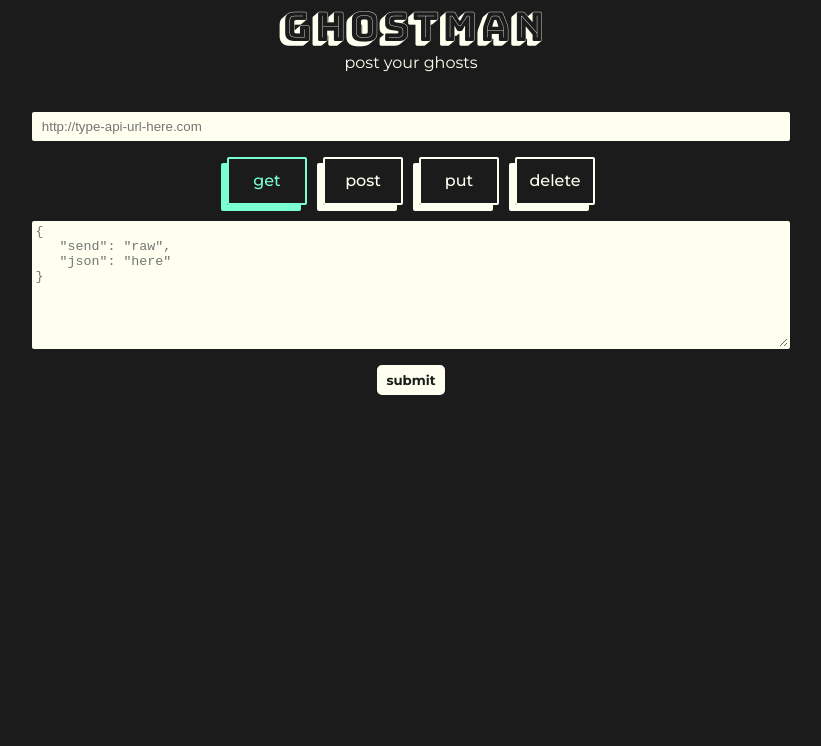
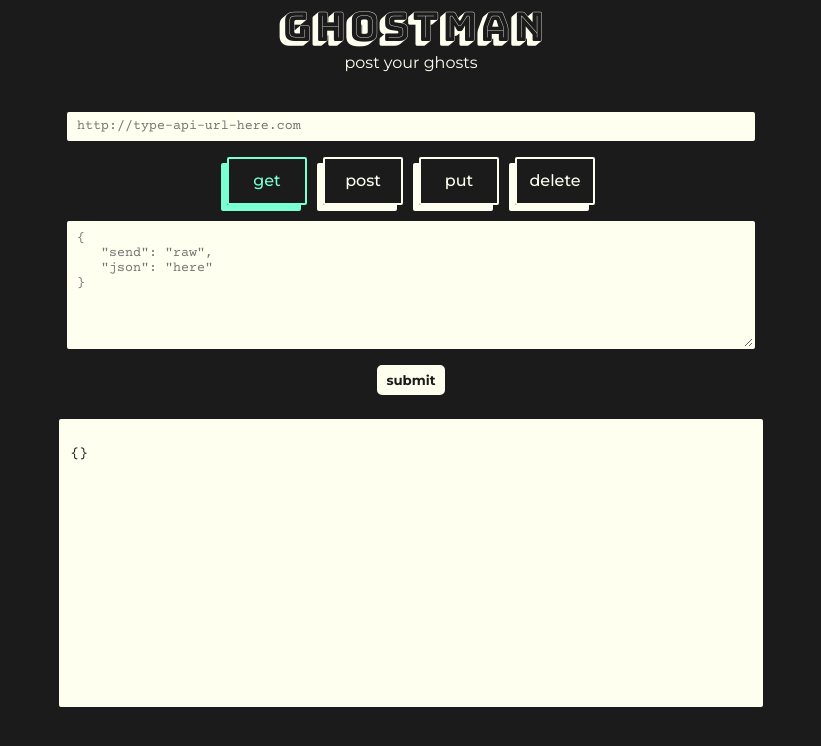
Before and after one commit to sorayabenson/lab-ghostman, a React app: page / in a window 1280 px wide. Shown: the top 746 px of the page, without its empty margins (229-1050 px from the left). Built offline with nearby package versions, Linux system fonts and the light colour scheme.

Commit message:
result display renders results

```diff
--- a/src/components/Results.jsx
+++ b/src/components/Results.jsx
@@ -1,16 +1,34 @@
-import React from 'react'
-import PropTypes from 'prop-types'
+import React from 'react';
+import PropTypes from 'prop-types';
+import style from './style.css';
 
-const Results = props => {
+const Results = ({ results }) => {
     return (
-        <div>
+        <section
+            role='contentinfo'
+            aria-label='results'
+            className={style.results}>
+            <p>
 
-        </div>
+                {JSON.stringify(results)}
+                {/* {
+                `"id": 1,
+                "name": "Skater Ghost",
+                "img": "https://static1.squarespace.com/static/546be815e4b05d93ff91f0ed/602eefdc0afad00aceb2a0ce/602eeff8513f620bd182f959/1613688877207/skater-ghost.png?format=500w",
+                "description": "Do you want to go fast? This rad boy can take you for a ride.",
+                "category_id": "skill",
+                "price": 4,
+                "price_currency": "skateboard wheels",
+                "trustworthy": true,
+                "owner_id": 1`
+                } */}
+            </p>
+        </section>
     )
 }
 
 Results.propTypes = {
-
+    // results: PropTypes.any.isRequired
 }
 
 export default Results
--- a/src/components/style.css
+++ b/src/components/style.css
@@ -1,4 +1,4 @@
-@import url('https://fonts.googleapis.com/css2?family=Bungee+Shade&family=Montserrat:ital,wght@0,100;0,200;0,300;0,400;0,500;0,700;0,800;0,900;1,100;1,200;1,300;1,400;1,500;1,600;1,700;1,800;1,900&display=swap');
+@import url('https://fonts.googleapis.com/css2?family=Courier+Prime&family=Bungee+Shade&family=Montserrat:ital,wght@0,100;0,200;0,300;0,400;0,500;0,700;0,800;0,900;1,100;1,200;1,300;1,400;1,500;1,600;1,700;1,800;1,900&display=swap');
 
 * {
     box-sizing: border-box;
@@ -20,10 +20,13 @@ body, html {
     color: ivory;
 }
 
-/* .root {
-    width: 100%;
-    background: coral;
-} */
+main {
+    width: 100vw;
+    height: auto;
+    display: flex;
+    flex-direction: column;
+    align-items: center;
+}
 
 header {
     width: 100%;
@@ -80,7 +83,7 @@ h2 {
 }
 
 .controls {
-    width: 100vw;
+    width: 55%;
     height: auto;
     display: flex;
     flex-direction: column;
@@ -91,7 +94,7 @@ h2 {
 }
 
 form {
-    width: 60%;
+    width: 100%;
     height: auto;
     display: flex;
     flex-direction: column;
@@ -109,6 +112,7 @@ form {
     background: ivory;
     border: 2px ivory solid;
     border-radius: 2px;
+    font-family: 'Courier Prime', monospace;
 }
 
 .radios {
@@ -163,10 +167,11 @@ input[type='radio']:checked + .radioLabel {
 .jsonText {
     width: 100%;
     min-height: 8rem;
-    padding: 0.1rem;
+    padding: 0.5rem;
     background: ivory;
     border: 2px ivory solid;
     border-radius: 2px;
+    font-family: 'Courier Prime', monospace;
 }
 
 button {
@@ -192,3 +197,20 @@ button:focus {
     border: rgb(121, 255, 210) 3px solid;
     border-radius: 5px;
 }
+
+.results {
+    width: 55%;
+    min-height: 18rem;
+    background-color: ivory;
+    border: ivory 2px solid;
+    border-radius: 2px;
+    padding: 0.6rem;
+    color: rgb(27, 27, 27);
+}
+
+p {
+    word-wrap: break-word;
+    font-family: 'Courier Prime', monospace;
+    font-size: 0.9rem;
+    line-height: 1.15rem;
+}
--- a/src/containers/Ghostman.jsx
+++ b/src/containers/Ghostman.jsx
@@ -3,6 +3,7 @@ import '../components/style.css';
 import Spinner from '../components/Spinner';
 import Controls from '../components/Controls';
 import { getApi, postApi, putApi, deleteApi } from '../services/api-utils';
+import Results from '../components/Results';
 
 
 export default class Ghostman extends Component {
@@ -11,7 +12,7 @@ export default class Ghostman extends Component {
         url: '',
         method: 'get',
         json: '',
-        results: '',
+        results: {},
         history: [],
     }
 
@@ -30,7 +31,7 @@ export default class Ghostman extends Component {
     }
 
     handleJsonChange = (e) => {
-        this.setState({ json: e.target.value })
+        this.setState({ json: e.target.value }, () => console.log(this.state.json))
     }
 
     refreshResults = () => {
@@ -74,7 +75,7 @@ export default class Ghostman extends Component {
         if (loading) return <Spinner />
 
         return (
-            <>
+            <main>
                 <Controls
                     url={url}
                     json={json}
@@ -83,7 +84,9 @@ export default class Ghostman extends Component {
                     onJsonChange={this.handleJsonChange}
                     onSubmit={this.handleSubmit}
                 />
-            </>
+                <Results results={results}/>
+
+            </main>
         )
     }
 }
--- a/src/services/api-utils.js
+++ b/src/services/api-utils.js
@@ -5,11 +5,12 @@ export const getApi = async (url) => {
 
         return data;
     } catch(err) {
-        return err;
+        return err.message;
     }
 }
 
 export const postApi = async (url, jsonBody) => {
+    try {
         const res = await fetch(url, {
         method: 'POST',
         headers: { 'Content-Type': 'application/json' },
@@ -17,10 +18,14 @@ export const postApi = async (url, jsonBody) => {
         })
         const data = await res.json();
 
-    return data;
+        return data
+    } catch(err) {
+        return err.message;
+    }
 }
 
 export const putApi = async (url, jsonBody) => {
+    try {
         const res = await fetch(url, {
         method: 'PUT',
         headers: { 'Content-Type': 'application/json' },
@@ -29,13 +34,20 @@ export const putApi = async (url, jsonBody) => {
         const data = await res.json();
 
         return data;
+    } catch(err) {
+        return err.message;
+    }
 }
 
 export const deleteApi = async (url) => {
+    try {
         const res = await fetch(url, {
         method: 'DELETE'
         })
         const data = await res.json();
 
         return data;
+    } catch(err) {
+        return err.message;
     }
+}
```
Also changed, not shown: 1 other file (tests, documents, lock files or other folders). Lines whose indentation alone changed are shown as unchanged.
